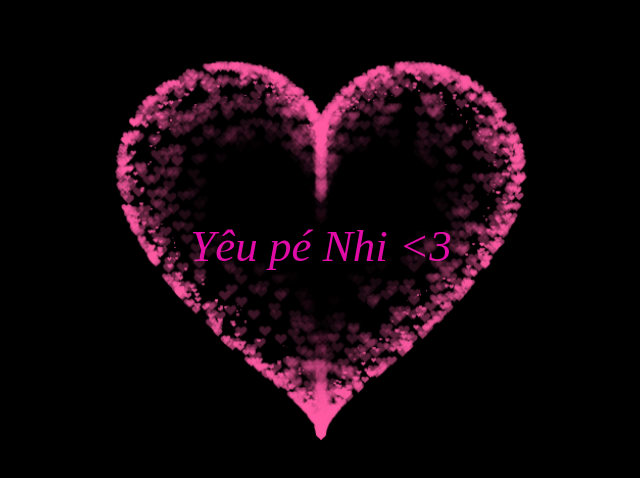
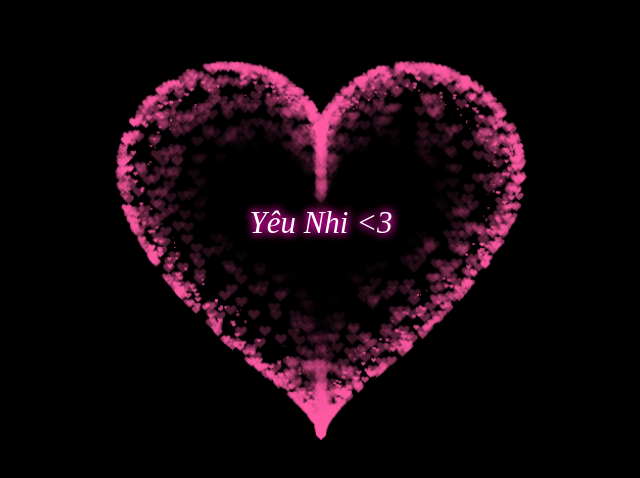
Before and after one commit to phuocthien7733/yeunhi, a plain HTML site: page index.html in a window 1280 px wide. Shown: the part 152-630 px from the top of the page, without its empty margins (319-959 px from the left). Drawn offline with Linux system fonts and the light colour scheme.

Commit message:
Update index.html

```diff
--- a/index.html
+++ b/index.html
@@ -1,7 +1,8 @@
 <!DOCTYPE HTML PUBLIC "-//W3C//DTD HTML 4.0 Transitional//EN">
 <HTML>
  <HEAD>
-  <TITLE> Yêu Nhi </TITLE>
+  <TITLE>Yêu Nhi</TITLE>
+  <META CHARSET="UTF-8">
   <META NAME="Generator" CONTENT="EditPlus">
   <META NAME="Author" CONTENT="">
   <META NAME="Keywords" CONTENT="">
@@ -321,16 +322,17 @@ var ParticlePool = (function() {
 })(document.getElementById('pinkboard'));
   </script>
   <div class="center-text",
-  style="background-color:rgb(0, 0, 0);
-        width: 100%;
-        color: rgb(225, 12, 168);
-        height:100%;
-        font-size: 45px;
-        font-style: italic;
-        display: flex;
-        align-items: center;
-        justify-content: center;
-        margin-bottom: 5px;
-        text-align: center;">Yêu pé Nhi <3</div>
+  style="    background-color: rgb(0, 0, 0);
+  width: 100%;
+  color: rgb(255 255 255);
+  height: 100%;
+  font-size: 31px;
+  font-style: italic;
+  display: flex;
+  align-items: center;
+  justify-content: center;
+  margin-bottom: 50px;
+  text-shadow: 0 0 10px rgb(225 12 168), 0 0 10px rgb(225 12 168), 0 0 10px rgb(225 12 168);
+  text-align: center;">Yêu Nhi <3</div>
  </BODY>
 </HTML>
```
